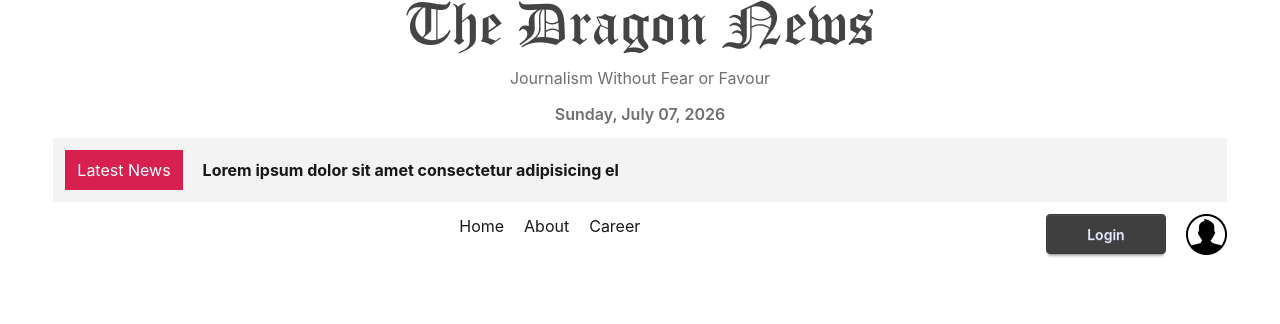
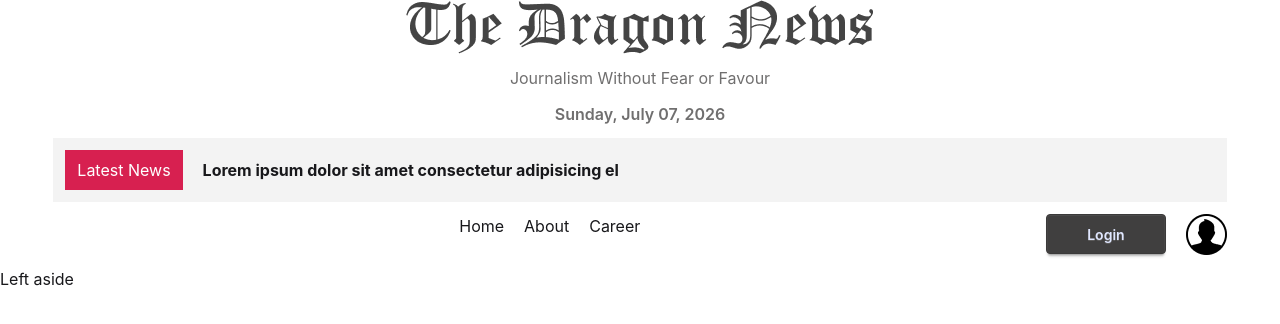
Before and after one commit to alalhosen/dragon-news-update, a React (Vite) app: page / in a window 1280 px wide. Shown: the top 324 px of the page. Built offline with nearby package versions, Linux system fonts and the light colour scheme.

Commit message:
folder & component create

```diff
--- /dev/null
+++ b/src/components/homeLayout/LeftAside.jsx
@@ -0,0 +1,11 @@
+import React from 'react';
+
+const LeftAside = () => {
+    return (
+        <div>
+            Left aside
+        </div>
+    );
+};
+
+export default LeftAside;
--- /dev/null
+++ b/src/components/pages/Home.jsx
@@ -0,0 +1,11 @@
+import React from 'react';
+
+const Home = () => {
+    return (
+        <div>
+            Home
+        </div>
+    );
+};
+
+export default Home;
--- a/src/layouts/HomeLayout.jsx
+++ b/src/layouts/HomeLayout.jsx
@@ -3,6 +3,7 @@ import { Outlet } from 'react-router';
 import Header from '../components/Header';
 import LatestNews from '../components/LatestNews';
 import Navbar from '../components/Navbar';
+import LeftAside from '../components/homeLayout/LeftAside';
 
 const HomeLayout = () => {
     return (
@@ -17,7 +18,9 @@ const HomeLayout = () => {
                 </nav>
             </header>
             <main>
-                <section className='left_nav'></section>
+                <aside>
+                    <LeftAside></LeftAside>
+                </aside>
                 <section className="main">
                     <Outlet></Outlet>
                 </section>
--- a/src/routes/router.jsx
+++ b/src/routes/router.jsx
@@ -5,6 +5,12 @@ const router = createBrowserRouter([
   {
     path: "/",
     element: <HomeLayout></HomeLayout>,
+    children: [
+      {
+        path: "",
+        element: "",
+      },
+    ],
   },
   {
     path: "/auth",
```
